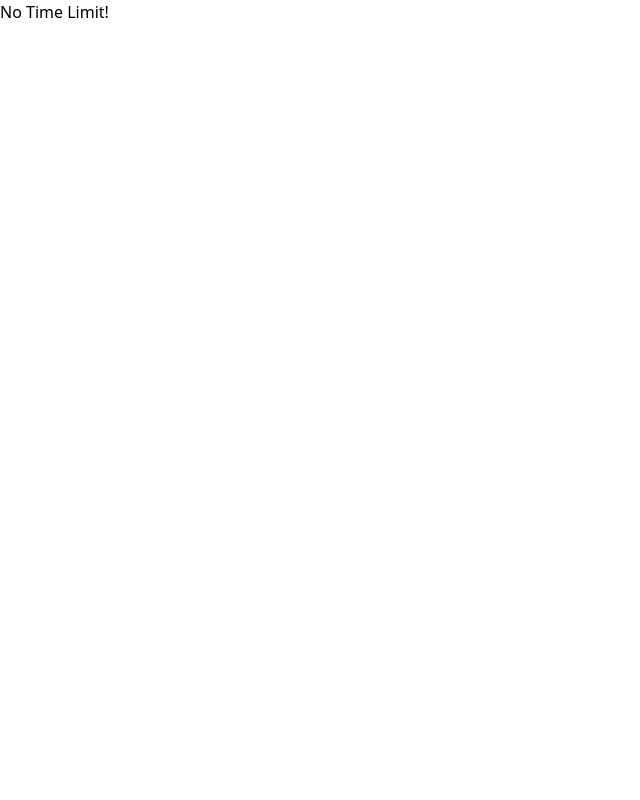
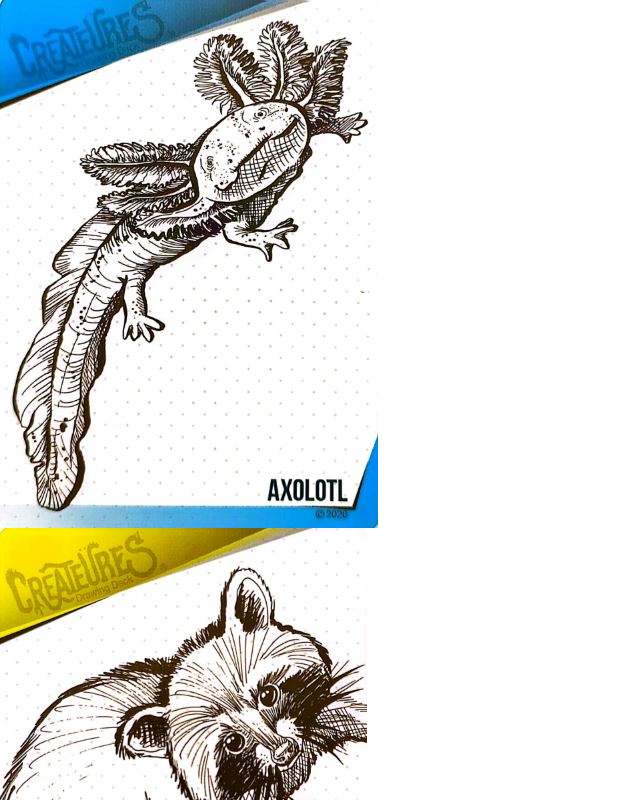
Before and after one commit to alexanderclayton/CardDraw, a React (Vite) app: page /game in a window 1280 px wide. Shown: the top 800 px of the page, without its empty margins (0-640 px from the left). Built offline with nearby package versions, Linux system fonts and the light colour scheme.

Commit message:
refactored Game.tsx

```diff
--- a/src/pages/Game.tsx
+++ b/src/pages/Game.tsx
@@ -18,10 +18,6 @@
     return () => clearTimeout(timeoutId);
   }, []);
 
-  if (time == undefined) {
-    return <p>No Time Limit!</p>;
-  }
-
   const cardTypes = ["small", "medium", "large", "habitat", "detail"];
 
   return (
@@ -36,7 +32,7 @@
           </div>
         ))}
       </div>
-      <Countdown initialSeconds={time} />
+      {time && <Countdown initialSeconds={time} />}
     </div>
   );
 };
```
